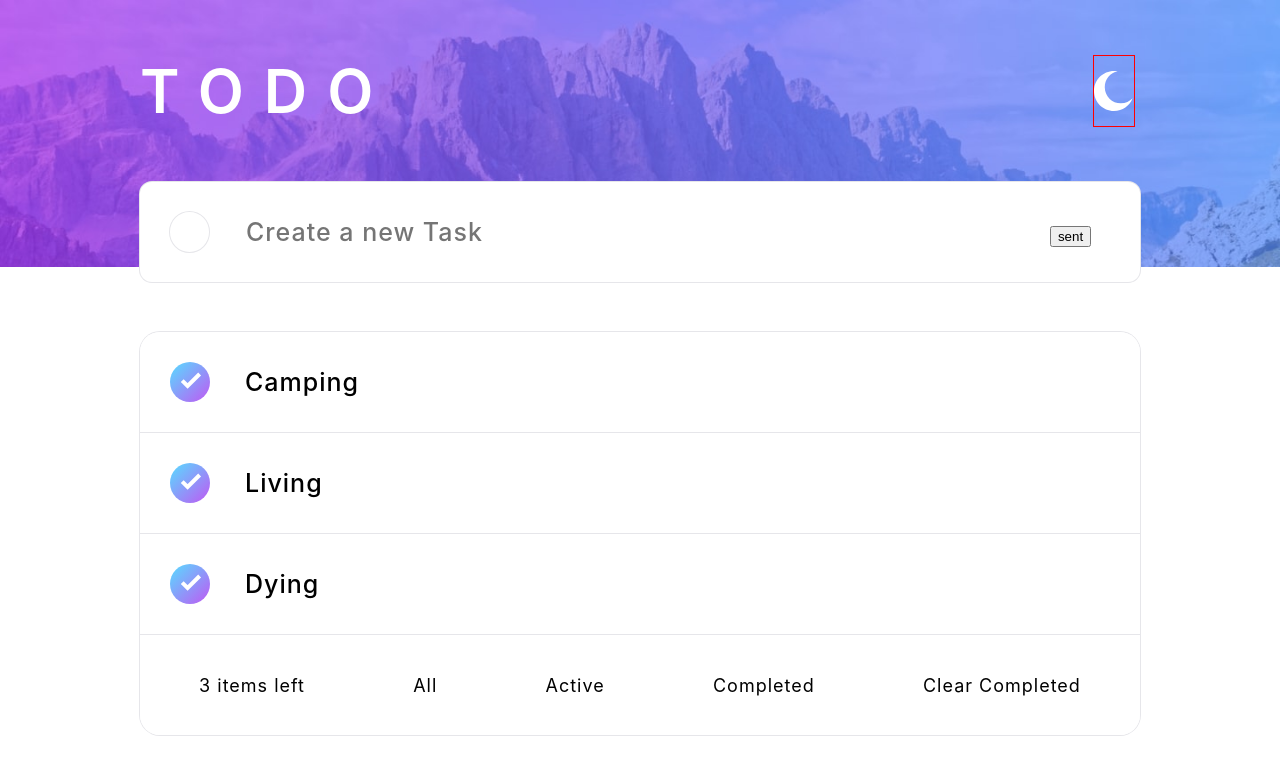
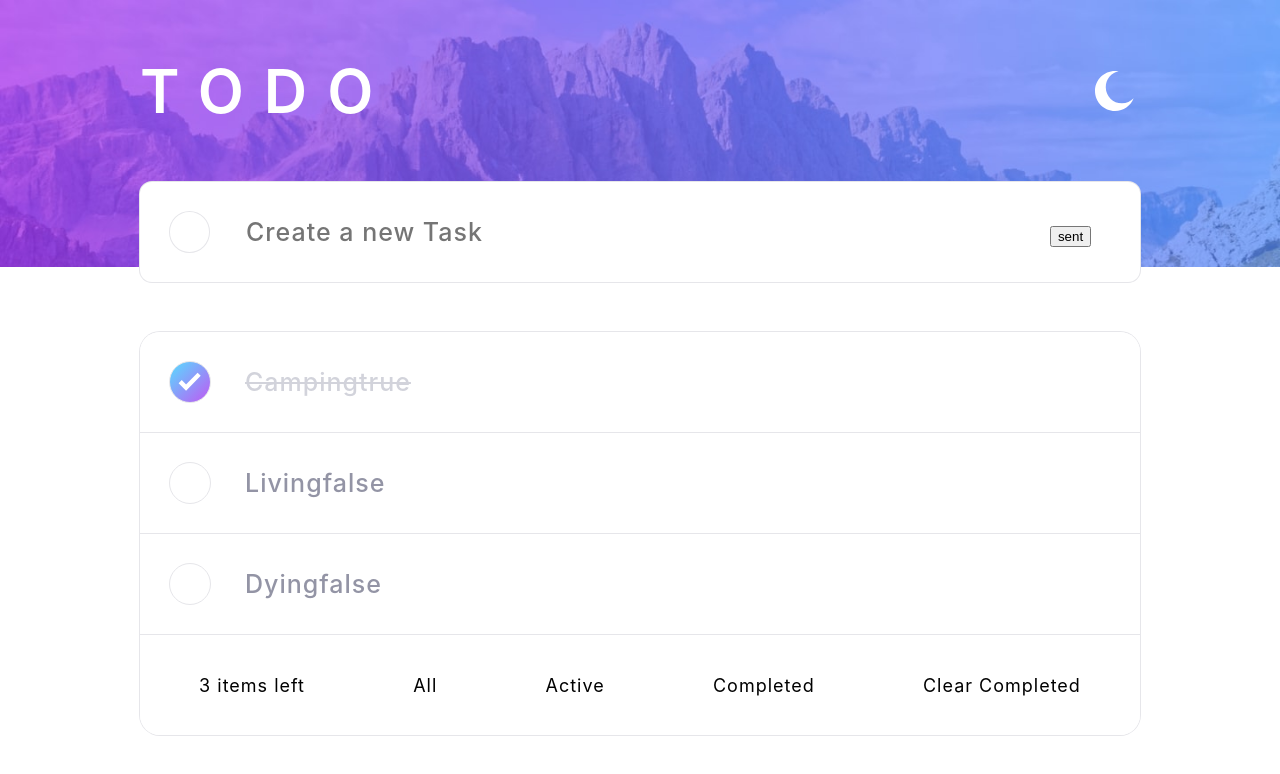
Before and after one commit to EdRafCas/Todo_app, a React (Create React App) app: page / in a window 1280 px wide. Both pictures are taken after a click on the element 190 px from the left and 382 px from the top of the page. Shown: the top 774 px of the page. Built offline with nearby package versions, Linux system fonts and the light colour scheme.

Commit message:
changes to styles for dark and light mode

```diff
--- a/src/App.js
+++ b/src/App.js
@@ -31,7 +31,7 @@ const App = () => {
   ]
 
   const [typing, changeTyping] = useState("")
-  const [existingtList, changeExistingList] = useState(List)
+  const [existingList, changeExistingList] = useState(List)
   const [mode, changeMode] = useState("light")
 
 
@@ -45,7 +45,7 @@ const App = () => {
     e.preventDefault();
 
     if(typing.length > 0){
-      const newList = [...existingtList]
+      const newList = [...existingList]
 
       newList.push(
         {
@@ -114,7 +114,7 @@ const App = () => {
       </div>
 
       <ul className='tasklist-container'>
-      {existingtList.map((item, index)=>{
+      {existingList.map((item, index)=>{
         return(
          /*  <li className='input-container-list crisis' key={item.id}>
             <div className='checkbox-container'>
@@ -124,12 +124,16 @@ const App = () => {
               <span>{item.actitivyNote}</span>
             </div>
           </li> */
-          <ItemList item={item} key={item.id}/>
+          <ItemList
+          existingList={existingList}
+          changeExistingList={changeExistingList}
+          item={item}
+          key={item.id}/>
         )
       })}
         <div className='input-container-list' >
           <div className='input-container-counter'>
-            <span>{existingtList.length} items left</span>
+            <span>{existingList.length} items left</span>
             <span> All </span>
             <span> Active</span>
             <span> Completed</span>
--- a/src/App.scss
+++ b/src/App.scss
@@ -1,5 +1,7 @@
 $color-gradient-start: hsl(192, 100%, 67%);
 $color-gradient-end: hsl(280, 87%, 65%);
+$color-crossed-light:hsl(233, 11%, 84%);
+$color-not-crossed-light:hsl(236, 9%, 61%);
 
 .container{
   position:relative;
@@ -46,7 +48,7 @@ $color-gradient-end: hsl(280, 87%, 65%);
     .iconContainer{
       display:grid;
       place-items: center;
-       border:1px red solid;
+       /* border:1px red solid; */
        svg{
         height:40px;
         width:40px;
@@ -110,19 +112,19 @@ $color-gradient-end: hsl(280, 87%, 65%);
             .circle-container{
               display:grid;
               place-items: center;
-             /*  border:1px #E6E6EA solid; */
+              border:1px #E6E6EA solid;
               border-radius: 50%;
               width:40%;
               height:40%;
-              background-image: linear-gradient(to bottom right, $color-gradient-start, $color-gradient-end);
+             /*  background-image: linear-gradient(to bottom right, $color-gradient-start, $color-gradient-end); */
               &:hover{
-                border:1px red solid;
+
               }
-                svg{
+                img{
                 /* border:1px red solid; */
                 height:50%;
                 width:autO;
-                         }
+              }
             }
           }
           .input-container-inner{
@@ -149,7 +151,6 @@ $color-gradient-end: hsl(280, 87%, 65%);
                 color:blue;
                 font-weight: 600;
               }
-
             }
           }
       }
@@ -160,6 +161,29 @@ $color-gradient-end: hsl(280, 87%, 65%);
 .crisis{
   border-bottom: 1px #E6E6EA solid;
 }
+
+.completed{
+  .circle-container{
+    background-image: linear-gradient(to bottom right, $color-gradient-start, $color-gradient-end);
+  }
+  .input-container-inner{
+    span{
+      text-decoration: line-through;
+    }
+  }
+}
+
+.span-crossed{
+  span{
+    color:$color-crossed-light;
+  }
+}
+.span-not-crossed{
+  span{
+    color:$color-not-crossed-light;
+  }
+}
+
 
 
 .light-theme input{
--- a/src/Components/ItemList.js
+++ b/src/Components/ItemList.js
@@ -1,20 +1,46 @@
 import React,{useState} from 'react';
 import {ReactComponent as IconCheck} from '../img/icon-check.svg'
+import IconCheck2 from '../img/icon-check.svg'
 
 import '../App.scss'
 
-const ItemList = ({item}) => {
-      const [crossed, changeCrossed] = useState(false)
+const ItemList = ({item, existingList, changeExistingList}) => {
+      const [mutableItem, changeMutableItem] = useState(item)
+
+      const classes = mutableItem.completed ? "input-container-list crisis completed" :"input-container-list crisis ";
+
+      const classesTask = mutableItem.completed ? "input-container-inner span-crossed" :"input-container-inner span-not-crossed";
+
+      const handleComplete =()=>{
+            changeMutableItem({...item, completed:!mutableItem.completed});
+            const updateExistingList = existingList.map((listed)=>
+            listed.id === item.id ? {...listed, completed: !listed.completed} : listed
+            )
+            changeExistingList(updateExistingList);
+      }
+
+      const checkIcon = mutableItem.completed? (
+            <img src={IconCheck2} alt={"Completed"}/>
+      ) : ("");
+
+
+
       return (
-      <li className='input-container-list crisis' >
+      <li className={classes} >
             <div className='checkbox-container'>
-                  <div className='circle-container'  onClick={()=>changeCrossed(true)} >
-                        <IconCheck viewBox='0 0 10 10'/>
+                  <div className='circle-container'  onClick={handleComplete} >
+                  {checkIcon}
+                        {/* <IconCheck viewBox='0 0 10 10'/> */}
 
                   </div>
             </div>
-            <div className='input-container-inner'>
+            <div className={classesTask}>
                   <span>{item.actitivyNote}</span>
+                  {item.completed?
+                  <span>true</span>
+                  :
+                  <span>false</span>
+                  }
             </div>
       </li>
 
```
